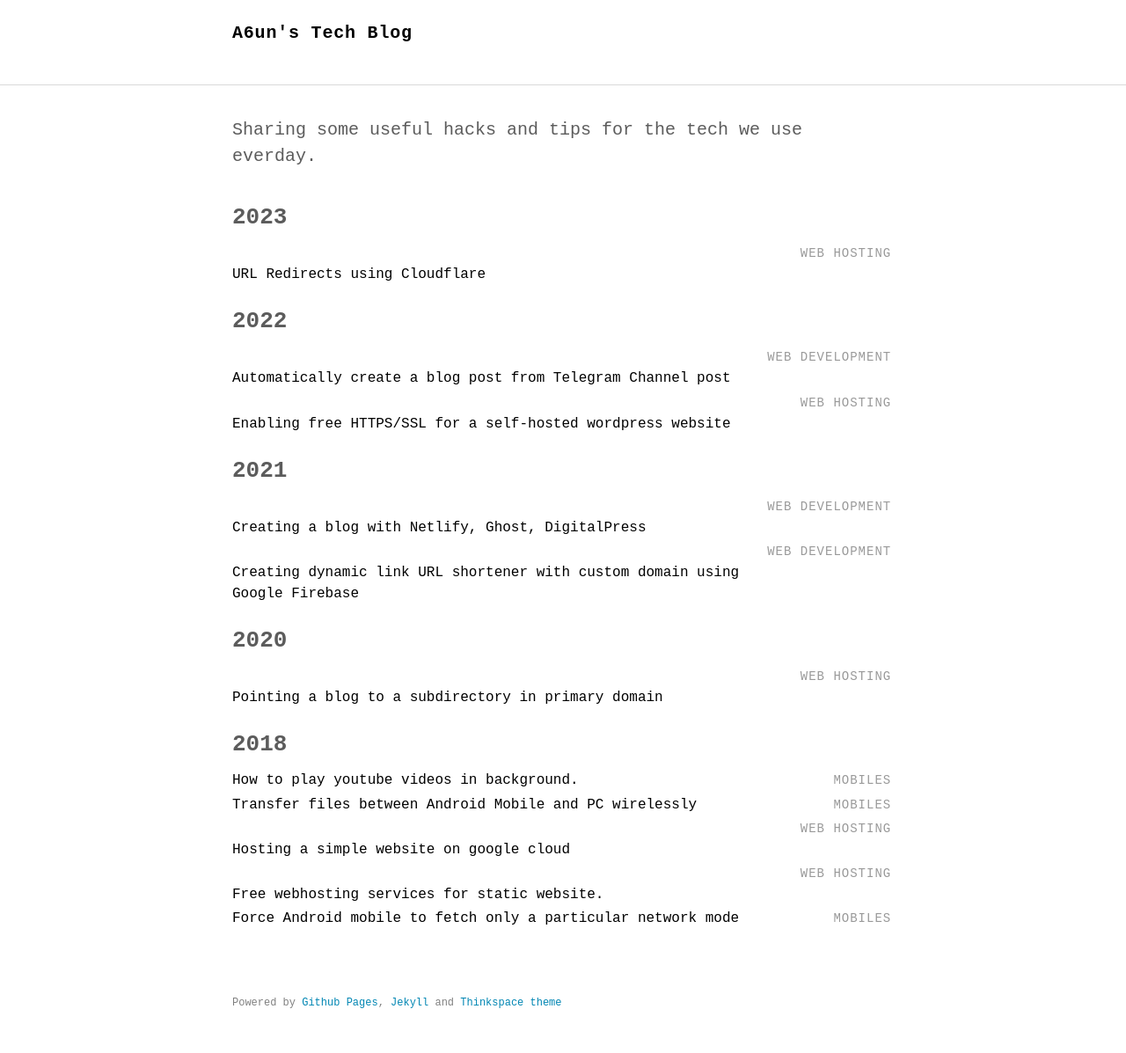
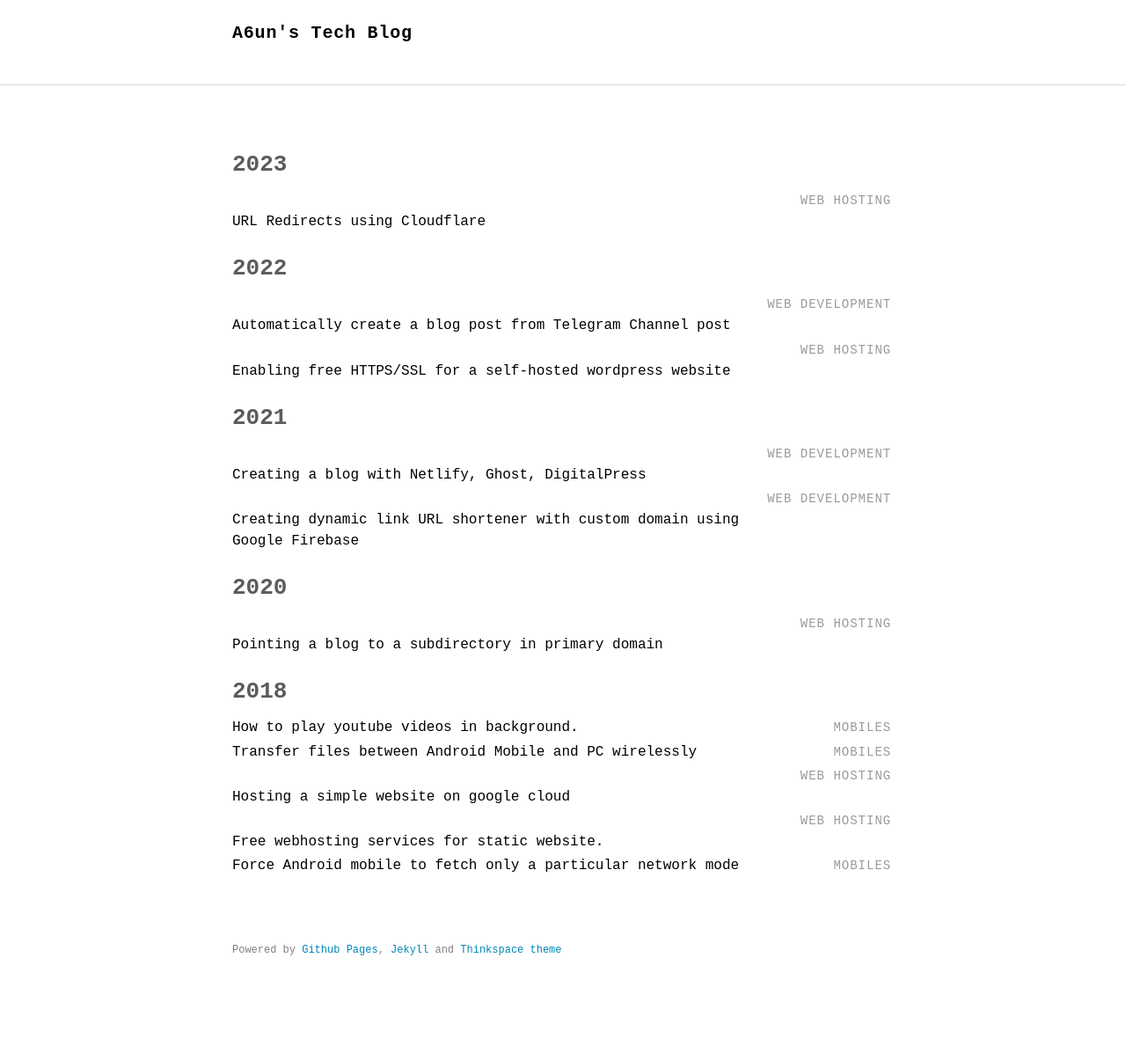
Before and after one commit to a6unraj/a6unraj.github.io, a Jekyll site: the page built from index.html, in a window 1280 px wide. Shown: the whole page at 88% size. Built offline with Jekyll 4.4.1, drawn with Linux system fonts in a browser that asks for light colours; nearby versions of some CDN libraries; some web fonts are replaced; comment, search, counter and statistics services are not loaded; after the commit the page ends 1137 px from its top, so only the background shows below that.

Commit message:
Update intro.html

```diff
--- a/_includes/intro.html
+++ b/_includes/intro.html
@@ -1,7 +1,6 @@
 <section class="intro">
   <div class="container">
     <p class="lead">
-      Sharing some useful hacks and tips for the tech we use everday.
 
     </p>
   </div>
```
